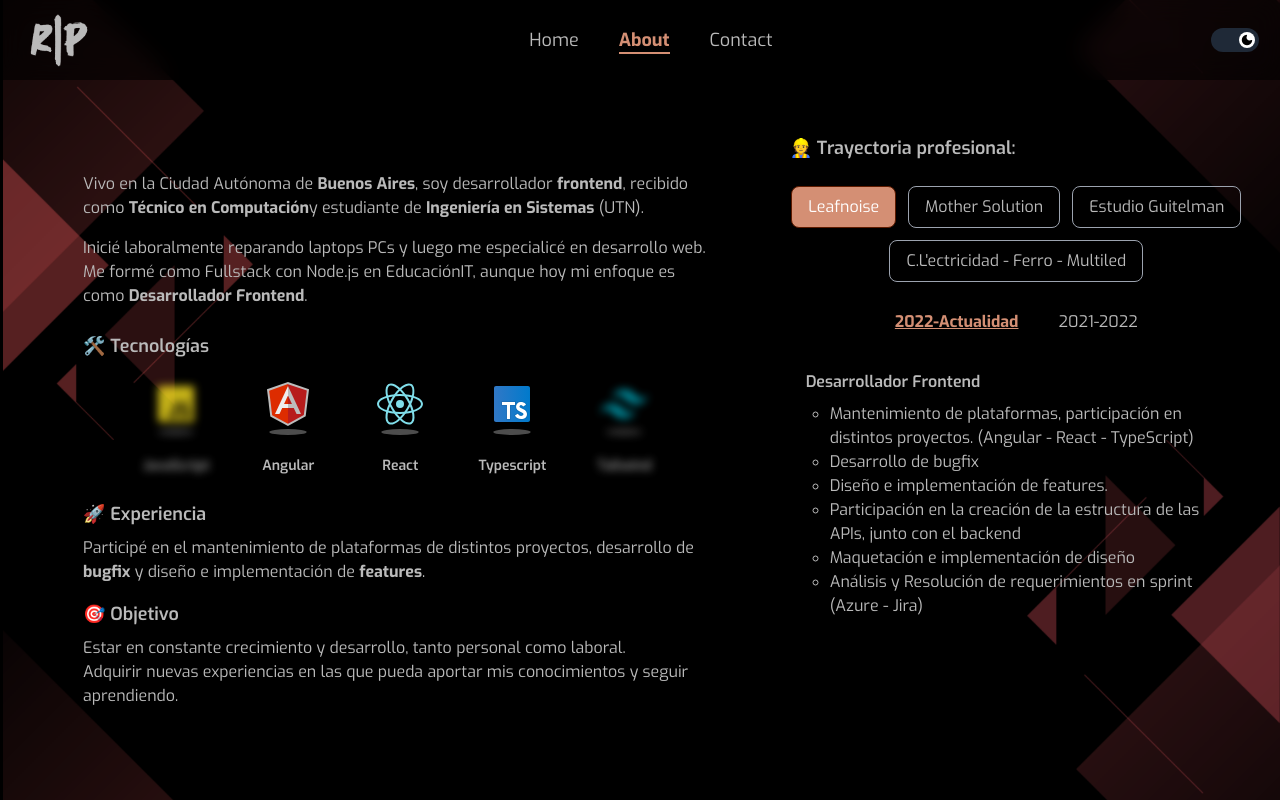
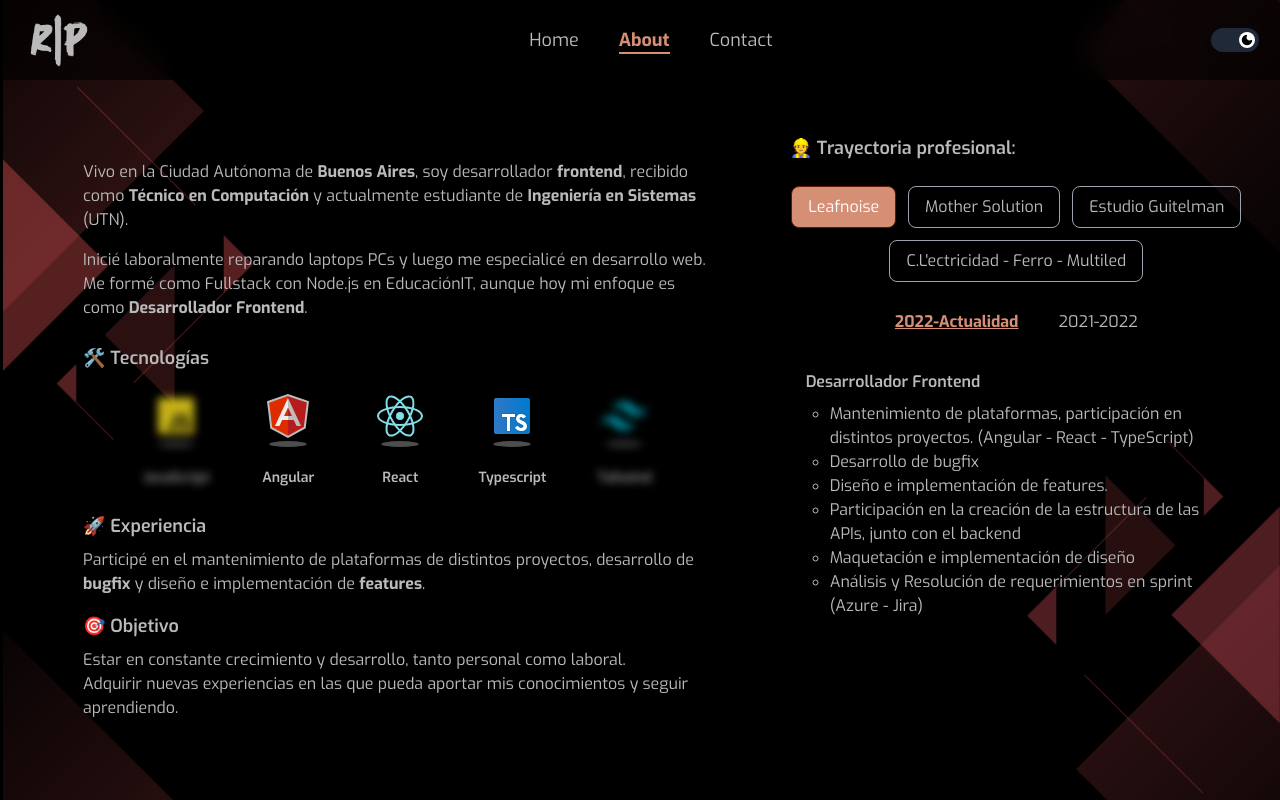
Before and after one commit to rodrigopla97/my-repository, a React (Vite) app: page /about in a window 1280 px wide. Shown: the top 800 px of the page. Built offline with nearby package versions, Linux system fonts and the light colour scheme.

Commit message:
fixed about text

```diff
--- a/src/components/interfaces/expierence/expierenceInterface.tsx
+++ b/src/components/interfaces/expierence/expierenceInterface.tsx
@@ -11,8 +11,7 @@
       <div className="max-w-4xl mt-4 md:mt-0">
 
         <p className="mb-4">
-          Vivo en la Ciudad Autónoma de <strong>Buenos Aires</strong>, soy desarrollador <strong>frontend</strong>, recibido como <strong>Técnico en Computación</strong>
-          y estudiante de <strong>Ingeniería en Sistemas</strong> (UTN).
+          Vivo en la Ciudad Autónoma de <strong>Buenos Aires</strong>, soy desarrollador <strong>frontend</strong>, recibido como <strong>Técnico en Computación</strong> y actualmente estudiante de <strong>Ingeniería en Sistemas</strong> (UTN).
         </p>
 
         <p className="mb-4">
```
